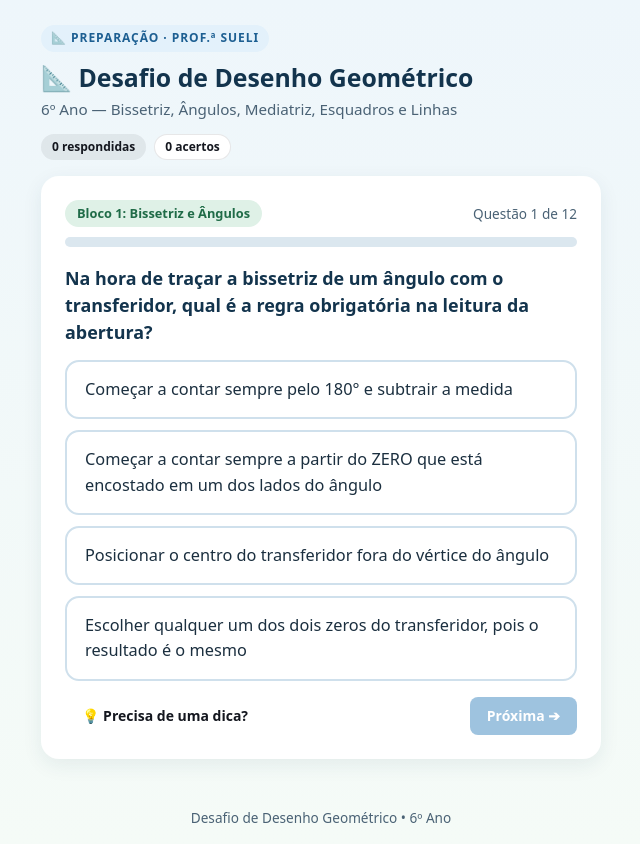
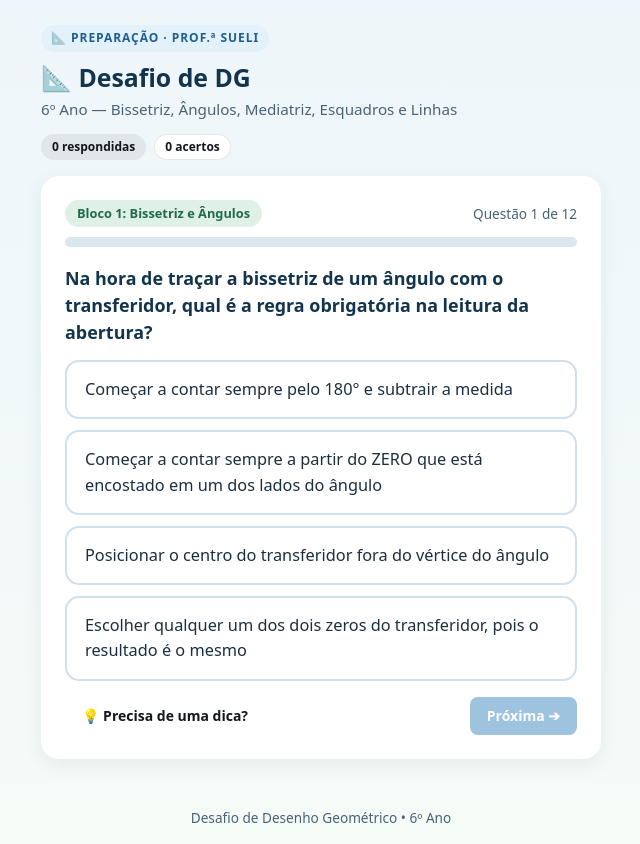
Before and after one commit to barbosa-jesse/DG_Quiz, a plain HTML site: page index.html in a window 1280 px wide. Shown: the whole page, without its empty margins (319-959 px from the left). Drawn offline with Linux system fonts and the light colour scheme.

Commit message:
Update index.html

```diff
--- a/index.html
+++ b/index.html
@@ -352,7 +352,7 @@ button { color: inherit; background-color: transparent; font: inherit; }
 <div class="app-header-top">
 <div>
 <span class="eyebrow">📐 Preparação · Prof.ª Sueli</span>
-<h1 class="app-title">📐 Desafio de Desenho Geométrico</h1>
+<h1 class="app-title">📐 Desafio de DG</h1>
 <p class="app-subtitle">6º Ano — Bissetriz, Ângulos, Mediatriz, Esquadros e Linhas</p>
 </div>
 <div class="live-counters">
```
